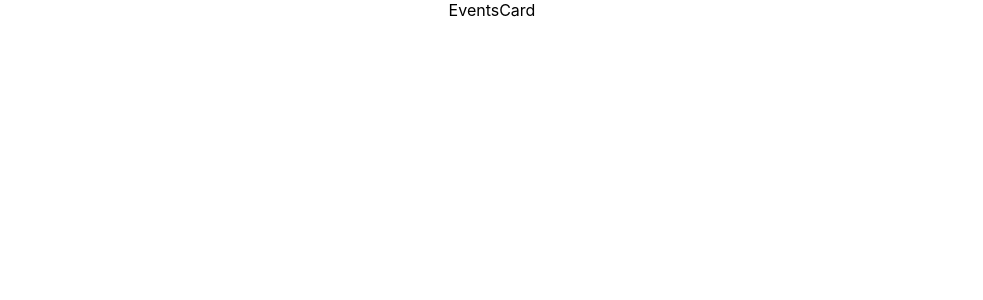
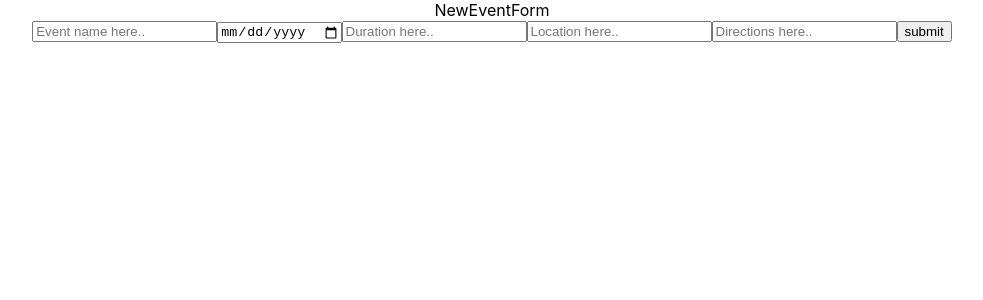
Before and after one commit to hariseldon27/call-sheet-manager, a React (Create React App) app: page /events/newEventForm in a window 1280 px wide. Shown: the top 300 px of the page, without its empty margins (148-1131 px from the left). Built offline with nearby package versions, Linux system fonts and the light colour scheme.

Commit message:
set paths for events & buttons

```diff
--- a/src/App.js
+++ b/src/App.js
@@ -13,6 +13,8 @@ import StaffCard from './components/StaffCard';
 import EventsCard from './components/EventsCard';
 import StaffEditor from './components/StaffEditor';
 import NewStaffForm from './components/NewStaffForm';
+import NewEventForm from './components/NewEventForm';
+import EventsEditor from './components/EventsEditor';
 
 function App() {
   return (
@@ -28,11 +30,17 @@ function App() {
         <Route path='/staff/newStaffForm'>
           <NewStaffForm />
         </Route>
-        <Route path='/staff/:id'>
+        <Route path="/staff/:id">
               <StaffCard />
         </Route>
         <Route exact path="/staff">
               <StaffContainer />
+        </Route>
+        <Route path="/events/newEventForm">
+          <NewEventForm />
+        </Route>
+        <Route path="/events/:id/editor">
+          <EventsEditor />
         </Route>
         <Route path="/events/:id">
             <EventsCard />
--- a/src/components/EventsContainer.js
+++ b/src/components/EventsContainer.js
@@ -1,12 +1,19 @@
 import React from 'react'
+import { Link } from 'react-router-dom'
 import EventsCard from './EventsCard'
 import EventsEditor from './EventsEditor'
+
 
 function EventsContainer() {
   return (
     <div>EventsContainer
+
+      <Link to="/events/newEventForm">
+      <button> New Event Form </button>
+      </Link>
         <EventsEditor />
         <EventsCard />
+
     </div>
   )
 }
--- a/src/components/EventsEditor.js
+++ b/src/components/EventsEditor.js
@@ -1,8 +1,10 @@
-import React, { useState } from 'react'
+import React, { useState, useEffect } from 'react'
+import { useParams, useHistory } from 'react-router-dom';
 
 function EventsEditor() {
+  const history = useHistory();
 
-const [ newEvent, setNewEvent ] = useState({
+const [ eventEdit , setEventEdit ] = useState({
 name: '',
 date: '',
 duration: '',
@@ -10,61 +12,70 @@ location: '',
 directions: ''
 })
 
-function handleEventSubmit(e) {
+const {id} = useParams()
+  useEffect(() => {
+      fetch(`http://localhost:3000/events/${id}`)
+      .then(r => r.json())
+      .then(setEventEdit)
+  },[id])
+
+  console.log(id)
+
+
+function handleEventEditSubmit(e) {
   e.preventDefault();
-  fetch( 'http://localhost:3000/events', {
-      method: 'POST',
+  fetch( `http://localhost:3000/events/${id}`, {
+      method: 'PATCH',
       headers: {
         "Content-Type": "application/json"
       },
-      body: JSON.stringify(newEvent)
+      body: JSON.stringify(eventEdit)
   })
     .then(r => r.json())
-    .then(data => setNewEvent((currentEvent) => [...currentEvent, data]))
-    .reset();
+    .then(history.push(`/events`))
 }
 
-function handleEventChange(e){
-  setNewEvent((newEvent) => ({...newEvent, [e.target.name]: e.target.value}))
+function handleEventEditChange(e){
+  setEventEdit((newEvent) => ({...newEvent, [e.target.name]: e.target.value}))
 }
 
 
 
   return (
     <div>EventsEditor
-      <form onSubmit={handleEventSubmit}>
+      <form onSubmit={handleEventEditSubmit}>
     <input
         type="text"
         name="name"
          placeholder="Event name here.."
-         value={newEvent.name}
-         onChange={handleEventChange}
+         value={eventEdit.name}
+         onChange={handleEventEditChange}
          />
      <input
         type="date"
         name="date"
-         value={newEvent.date}
-         onChange={handleEventChange}
+         value={eventEdit.date}
+         onChange={handleEventEditChange}
          />
     <input
       type="text"
       name="duration"
       placeholder="Duration here.."
-      value={newEvent.duration}
-      onChange={handleEventChange}/>
+      value={eventEdit.duration}
+      onChange={handleEventEditChange}/>
     <input
       type="text"
       name="location"
       placeholder="Location here.."
-      value={newEvent.location}
-      onChange={handleEventChange}/>
+      value={eventEdit.location}
+      onChange={handleEventEditChange}/>
 
     <input
        type="text"
        name="directions"
        placeholder="Directions here.."
-       value={newEvent.directions}
-       onChange={handleEventChange}/>
+       value={eventEdit.directions}
+       onChange={handleEventEditChange}/>
 
     <input type="submit" value="submit" />
     </form>
--- /dev/null
+++ b/src/components/NewEventForm.js
@@ -0,0 +1,79 @@
+import React, { useState } from 'react'
+import { useHistory } from 'react-router-dom/cjs/react-router-dom.min';
+
+function NewEventForm() {
+    const history= useHistory();
+
+    const [ newEvent, setNewEvent ] = useState({
+        name: '',
+        date: '',
+        duration: '',
+        location: '',
+        directions: ''
+        })
+
+ function handleEventSubmit(e) {
+     e.preventDefault();
+    fetch( 'http://localhost:3000/events', {
+      method: 'POST',
+      headers: {
+        "Content-Type": "application/json"
+       },
+     body: JSON.stringify(newEvent)
+            })
+      .then(r => r.json())
+      .then(data => setNewEvent((currentEvent) => [...currentEvent, data]))
+      .then(history.push('/events'))
+
+          }
+
+          function handleEventChange(e){
+            setNewEvent((newEvent) => ({...newEvent, [e.target.name]: e.target.value}))
+          }
+
+
+  return (
+    <div>NewEventForm
+
+      <form onSubmit={handleEventSubmit}>
+    <input
+        type="text"
+        name="name"
+         placeholder="Event name here.."
+         value={newEvent.name}
+         onChange={handleEventChange}
+         />
+     <input
+        type="date"
+        name="date"
+         value={newEvent.date}
+         onChange={handleEventChange}
+         />
+    <input
+      type="text"
+      name="duration"
+      placeholder="Duration here.."
+      value={newEvent.duration}
+      onChange={handleEventChange}/>
+    <input
+      type="text"
+      name="location"
+      placeholder="Location here.."
+      value={newEvent.location}
+      onChange={handleEventChange}/>
+
+    <input
+       type="text"
+       name="directions"
+       placeholder="Directions here.."
+       value={newEvent.directions}
+       onChange={handleEventChange}/>
+
+    <input type="submit" value="submit" />
+    </form>
+    </div>
+
+  )
+}
+
+export default NewEventForm
--- a/src/components/StaffEditor.js
+++ b/src/components/StaffEditor.js
@@ -51,32 +51,32 @@ function handleStaffChange(e) {
     <input
         type="text"
         name="name"
-        placeholder="Name here"
+        placeholder="Name here.."
         value={staff.name}
         onChange={handleStaffChange}/>
      <input
         type="text"
         name="photo"
-        placeholder="photo here"
+        placeholder="photo here.."
         value={staff.photo}
         onChange={handleStaffChange}/>
 
     <input
         type="text"
         name="department"
-        placeholder="Department/role here"
+        placeholder="Department/role here.."
         value={staff.department}
         onChange={handleStaffChange}/>
     <input
         type="text"
         name="phone"
-        placeholder="Phone number here"
+        placeholder="Phone number here.."
         value={staff.phone}
         onChange={handleStaffChange}/>
     <input
         type="email"
         name="email"
-        placeholder="E-mail here"
+        placeholder="E-mail here.."
         value={staff.email}
         onChange={handleStaffChange}/>
     <input
```
Also changed, not shown: src/components/StaffContainer.js (+0 -11 lines), src/db.json (+5 -13 lines).
